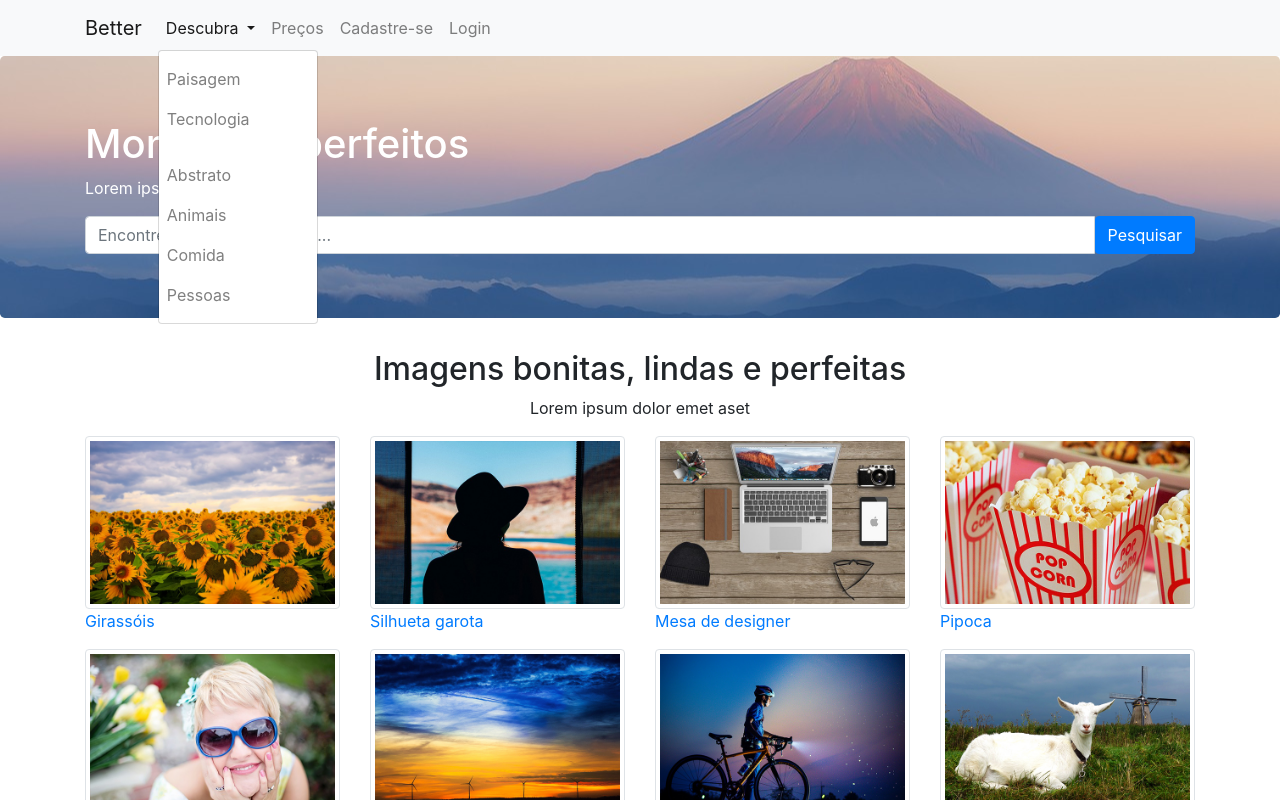
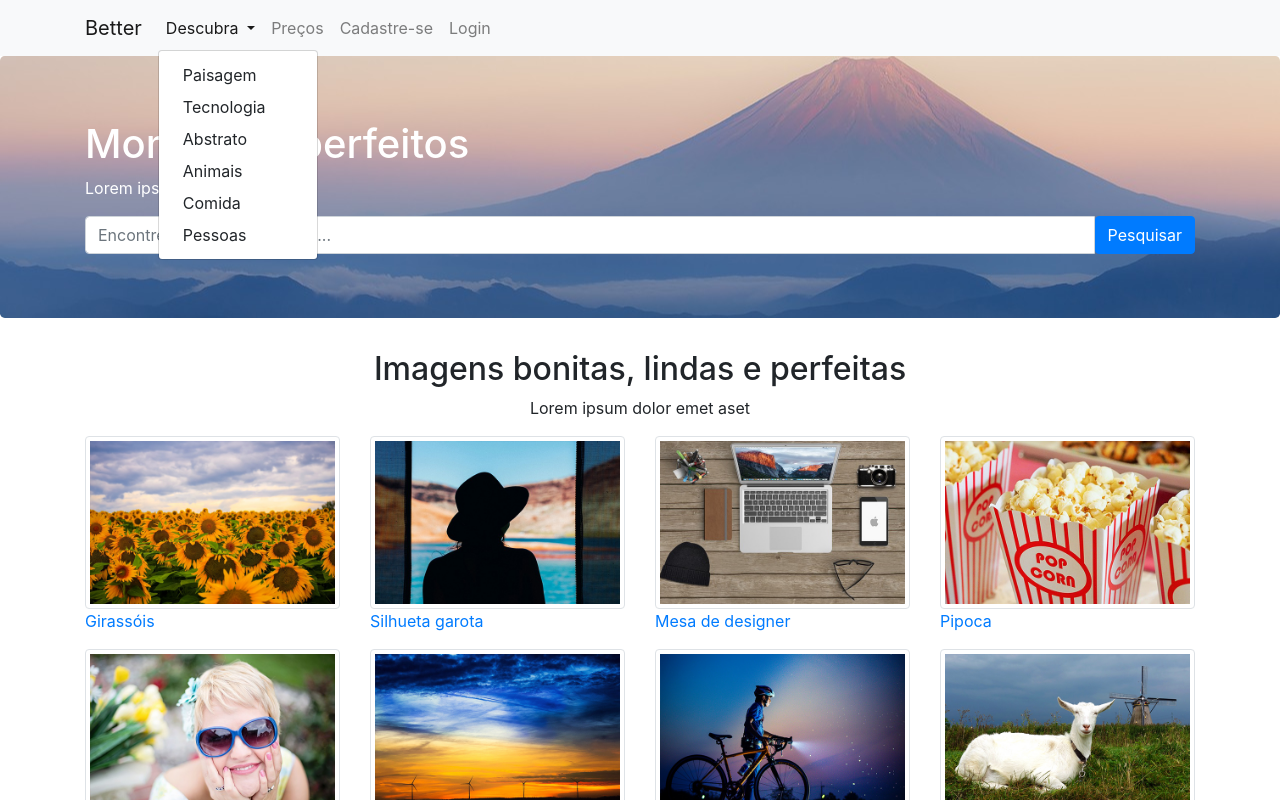
Before and after one commit to designernatan/livro-bootstrap4, a plain HTML site: page cap5 - reviews/index.html in a window 1280 px wide. Both pictures are taken after a click on the link "Descubra". Shown: the top 800 px of the page. Drawn offline with Linux system fonts and the light colour scheme.

Commit message:
Corrigindo menu cap 3 ao 7

```diff
--- a/cap5 - reviews/index.html
+++ b/cap5 - reviews/index.html
@@ -18,42 +18,28 @@
         <div class="collapse navbar-collapse" id="navbarSupportedContent">
           <ul class="navbar-nav mr-auto">
             <li class="dropdown">
-              <a href="#" class="nav-link dropdown-toggle" id="navbarDropdownMenuLink" data-toggle="dropdown">
+              <a href="#" class="nav-link dropdown-toggle" data-toggle="dropdown">
                 Descubra
               </a>
               <ul class="dropdown-menu">
-                <li><a href="#" class="nav-link">Paisagem</a></li>
-                <li><a href="#" class="nav-link">Tecnologia</a></li>
-                <li><a href="#" class="nav-link"></a></li>
-                <li><a href="#" class="nav-link">Abstrato</a></li>
-                <li><a href="#" class="nav-link">Animais</a></li>
-                <li><a href="#" class="nav-link">Comida</a></li>
-                <li><a href="#" class="nav-link">Pessoas</a></li>
+                <li><a href="#" class="dropdown-item">Paisagem</a></li>
+                <li><a href="#" class="dropdown-item">Tecnologia</a></li>
+                <li><a href="#" class="dropdown-item">Abstrato</a></li>
+                <li><a href="#" class="dropdown-item">Animais</a></li>
+                <li><a href="#" class="dropdown-item">Comida</a></li>
+                <li><a href="#" class="dropdown-item">Pessoas</a></li>
               </ul>
-              <!--
-<div class="dropdown-menu" aria-labelledby="navbarDropdownMenuLink">
-<a class="dropdown-item" href="#">Action</a>
-<a class="dropdown-item" href="#">Another action</a>
-<a class="dropdown-item" href="#">Something else here</a>
-</div>
--->
             </li>
             <li><a href="#" class="nav-link">Preços</a></li>
             <li><a href="#" class="nav-link">Cadastre-se</a></li>
             <li><a href="#" class="nav-link">Login</a></li>
           </ul>
         </div> <!-- fim .collapse -->
-      </div> <!-- fim container -->
+      </div> <!-- fim .container -->
     </nav>
 
 
-    <!--    <header class="cabecalho">-->
-
-    <!--    </header>-->
-
     <main>
-
-
       <section class="jumbotron">
 
         <div class="container">
```
Also changed, not shown: cap3 - galeria/index.html (+8 -22 lines), cap4 - hall/index.html (+8 -22 lines), cap6 - planos-rodape/index.html (+8 -10 lines), cap7- indo-alem/index.html (+9 -11 lines).
